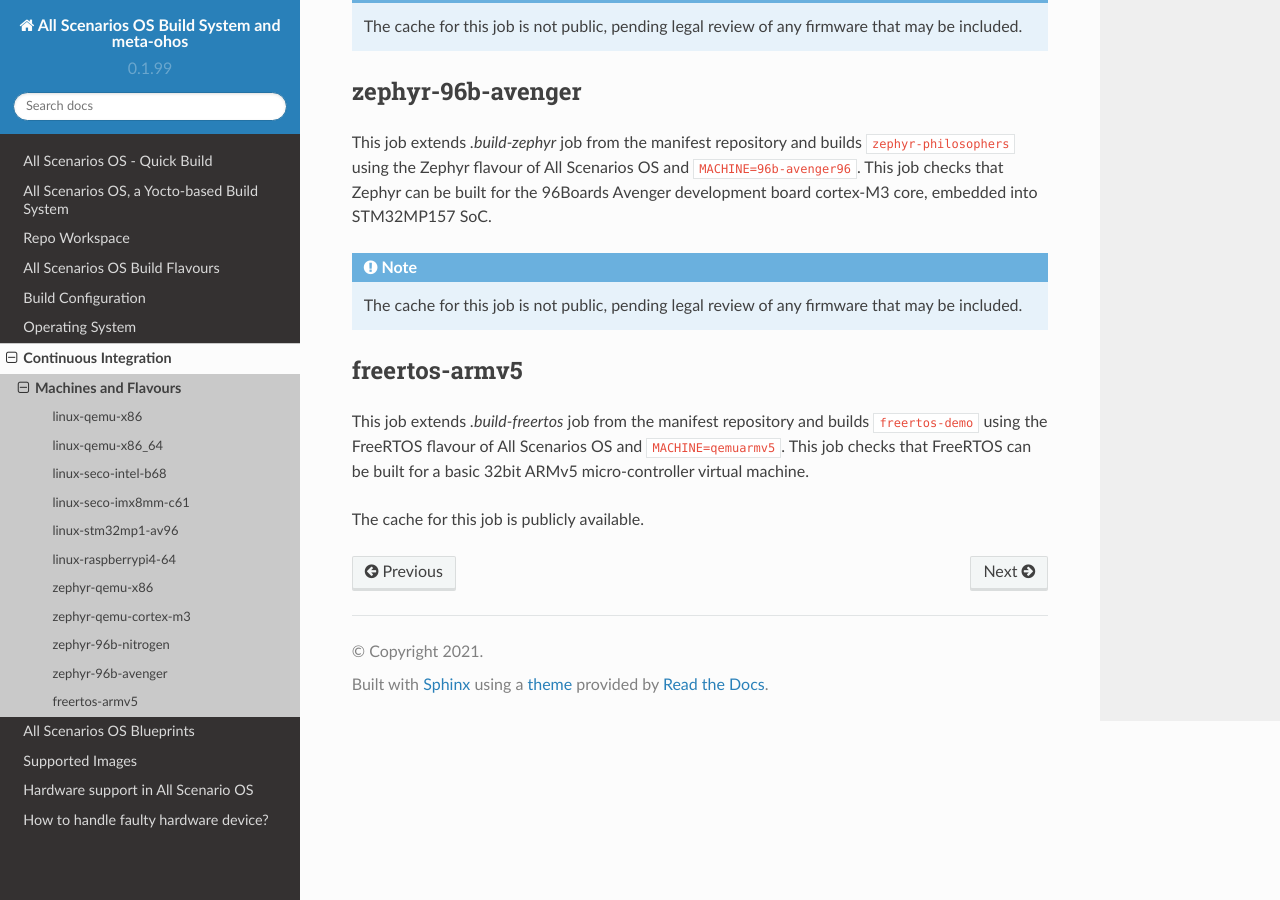
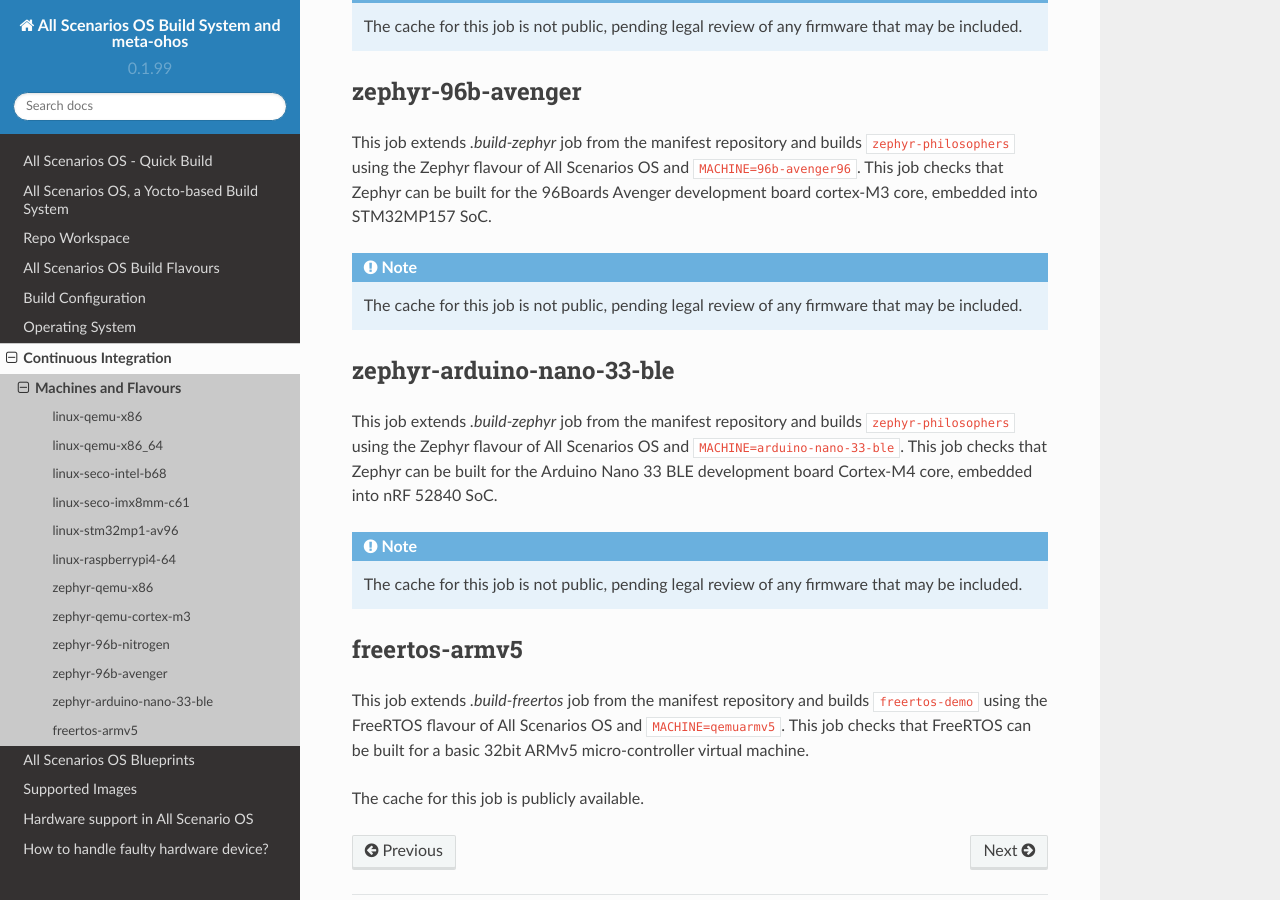
Before and after one commit to alema-r/Alessandro-Marcolini-Oniro, a Sphinx documentation site: the page built from docs/ci/machines-and-flavours.rst, in a window 1280 px wide and 900 px high, scrolled down 2636 px. Built offline with Sphinx 7.4.7 and the Read the Docs theme 2.0.0, drawn with Linux system fonts in a browser that asks for light colours.

Commit message:
Add Arduino Nano 33 BLE support in CI
Signed-off-by: Nagesh Shamnur <nagesh.shamnur@huawei.com>

```diff
--- a/docs/ci/machines-and-flavours.rst
+++ b/docs/ci/machines-and-flavours.rst
@@ -135,6 +135,19 @@ SoC.
     The cache for this job is not public, pending legal review of any firmware
     that may be included.
 
+zephyr-arduino-nano-33-ble
+..........................
+
+This job extends `.build-zephyr` job from the manifest repository and builds
+``zephyr-philosophers`` using the Zephyr flavour of All Scenarios OS and
+``MACHINE=arduino-nano-33-ble``. This job checks that Zephyr can be built for the
+Arduino Nano 33 BLE development board Cortex-M4 core, embedded into nRF 52840
+SoC.
+
+.. note::
+    The cache for this job is not public, pending legal review of any firmware
+    that may be included.
+
 freertos-armv5
 ..............
 
```
Also changed, not shown: 1 other file.
